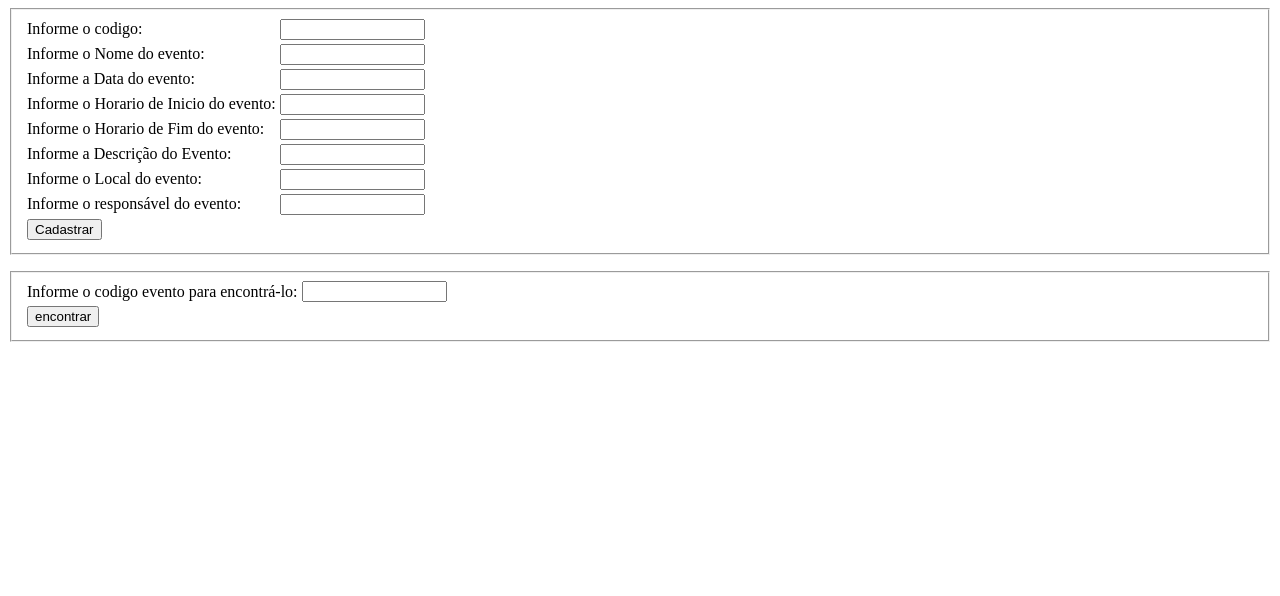
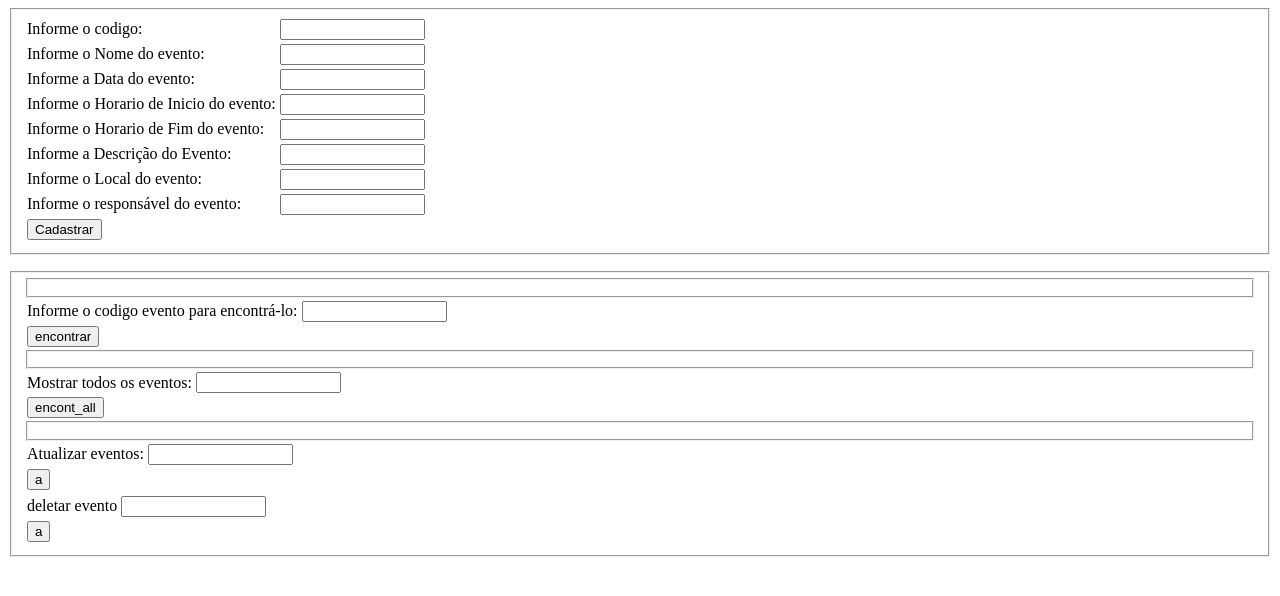
Before and after one commit to Daliadot/Projeto_evento, a PHP site: page / in a window 1280 px wide. Shown: the top 596 px of the page. Run offline with PHP 8.4, Linux system fonts and the light colour scheme.

Commit message:
novas funçoes

```diff
--- a/index.php
+++ b/index.php
@@ -53,6 +53,41 @@
 	<tr>
 	<td colspan=2><input type="submit" value="encontrar"></td>
 	</tr>
+
+
+	<form action="encont_all.php" method="POST">
+	<fieldset>
+	<table>
+	<tr>
+	<td>Mostrar todos os eventos:</td>
+	<td><input size="15" name="codigo"></td>
+	</tr>
+	<tr>
+	<td colspan=2><input type="submit" value="encont_all"></td>
+	</tr>
+
+
+	<form action="atulize.php" method="POST">
+	<fieldset>
+	<table>
+	<tr>
+	<td>Atualizar eventos:</td>
+	<td><input size="15" name="atulize"></td>
+	</tr>
+	<tr>
+	<td colspan=2><input type="submit" value="a"></td>
+	</tr>
+
+	<form action="delit.php" method="POST">
+	<fieldset>
+	<table>
+	<tr>
+	<td>deletar evento</td>
+	<td><input size="15" name="delit"></td>
+	</tr>
+	<tr>
+	<td colspan=2><input type="submit" value="a"></td>
+	</tr>
 	</table>
 	</fieldset>
 	</form>
```
